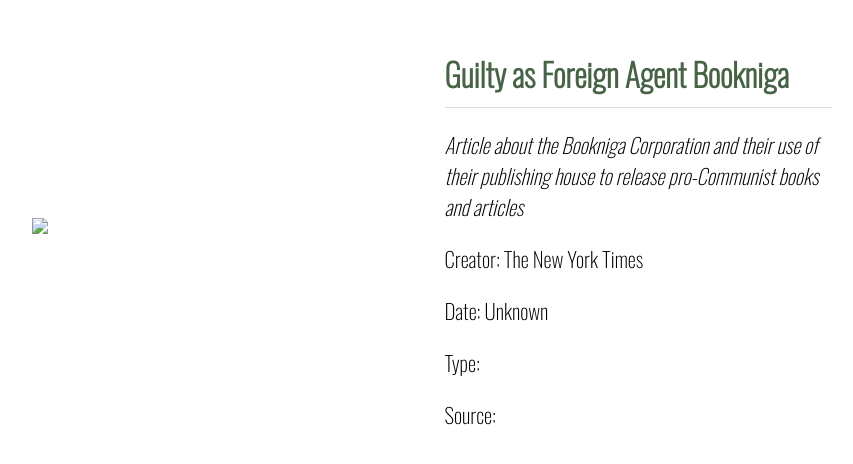
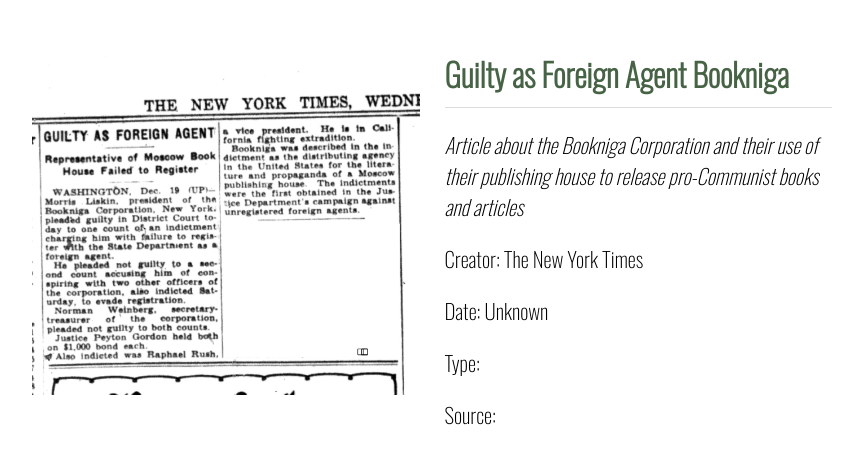
Before and after one commit to tonylira0327/forgn_agnt, a Jekyll site: the page built from _mindoc_media/GUILTY_AS_FOREIGN_AGENT_BOOKNIGA.md, in a window 1280 px wide. Shown: the top 464 px of the page, without its empty margins (208-1061 px from the left). Built offline with Jekyll 4.4.1, drawn with Linux system fonts in a browser that asks for light colours.

Commit message:
Update GUILTY_AS_FOREIGN_AGENT_BOOKNIGA.md

```diff
--- a/_mindoc_media/GUILTY_AS_FOREIGN_AGENT_BOOKNIGA.md
+++ b/_mindoc_media/GUILTY_AS_FOREIGN_AGENT_BOOKNIGA.md
@@ -16,7 +16,7 @@ format:
 credit_(IPTC):
 date_created_(IPTC):
 
-_path: assets/img/GUILTY_AS_FOREIGN_AGENT_BOOKNIGA.jpg
+_path: /assets/img/GUILTY_AS_FOREIGN_AGENT_BOOKNIGA.jpg
 order: '06'
 layout: image_description
 ---
```
